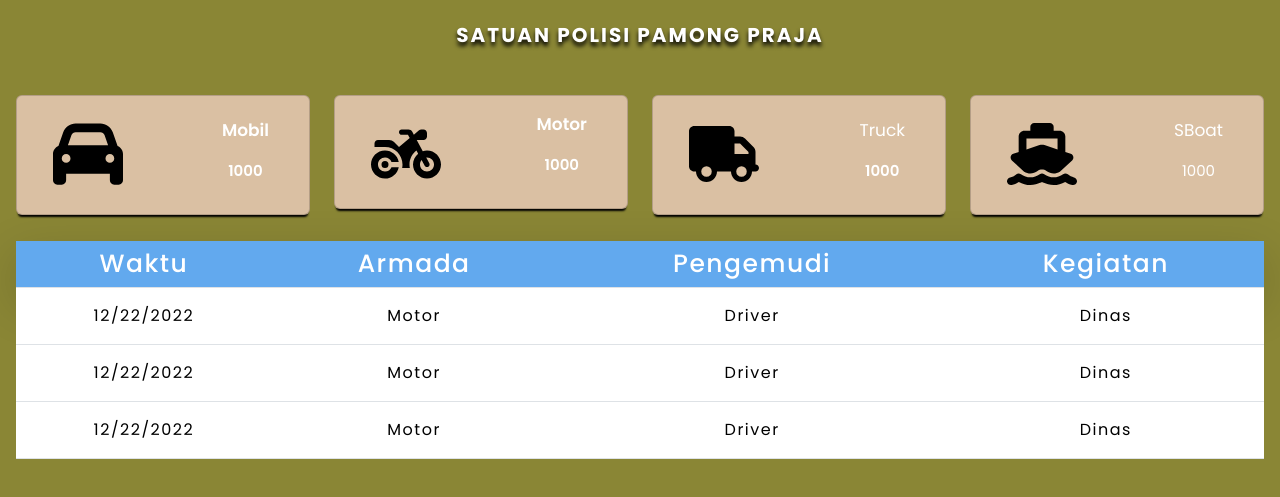
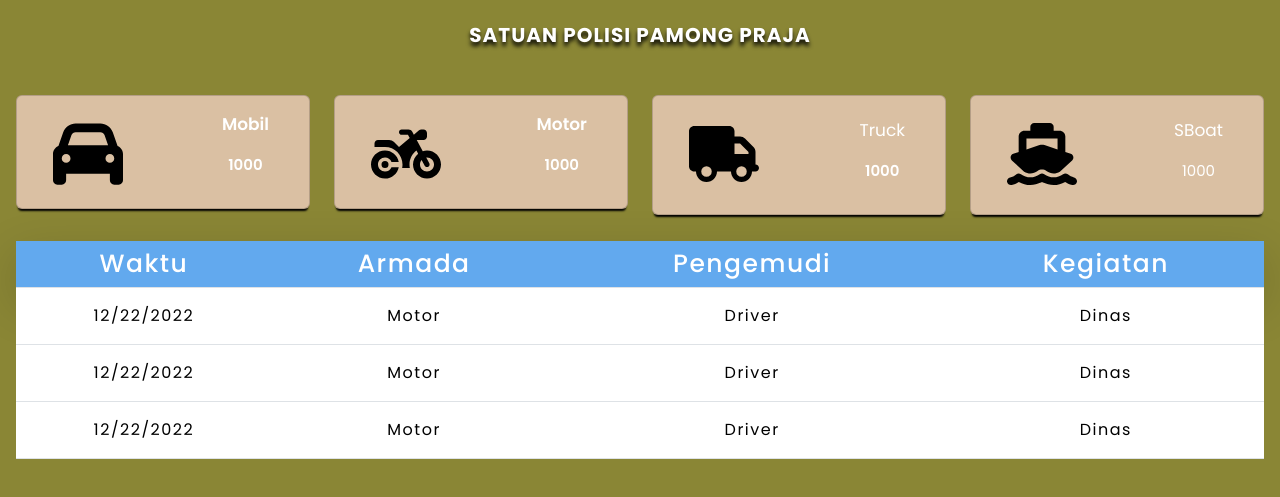
Before and after one commit to CookiessManis/Reminder_CarManagement, a website: page dashboard.html in a window 1280 px wide. Shown: the part 225-722 px from the top of the page. Drawn offline with nearby package versions, Linux system fonts and the light colour scheme.

Commit message:
fixing dashboard

```diff
--- a/dashboard.html
+++ b/dashboard.html
@@ -107,11 +107,11 @@
       <img src="img/logo_.svg" alt="" style="width: 105px; height: 134px" />
     </div>
     <!-- text -->
-    <div>
+    <div class="">
       <h1
         class="fw-bold text-white"
         style="
-          letter-spacing: 2px;
+          letter-spacing: 1px;
           font-size: 20px;
           text-align: center;
           padding-top: 25px;
@@ -142,7 +142,7 @@
                     /></svg
                 ></span>
 
-                <div class="px-4" style="padding-top: 6px">
+                <div class="px-4">
                   <p
                     class="icon-text-vehicle fw-semibold text-white text-center"
                   >
```
